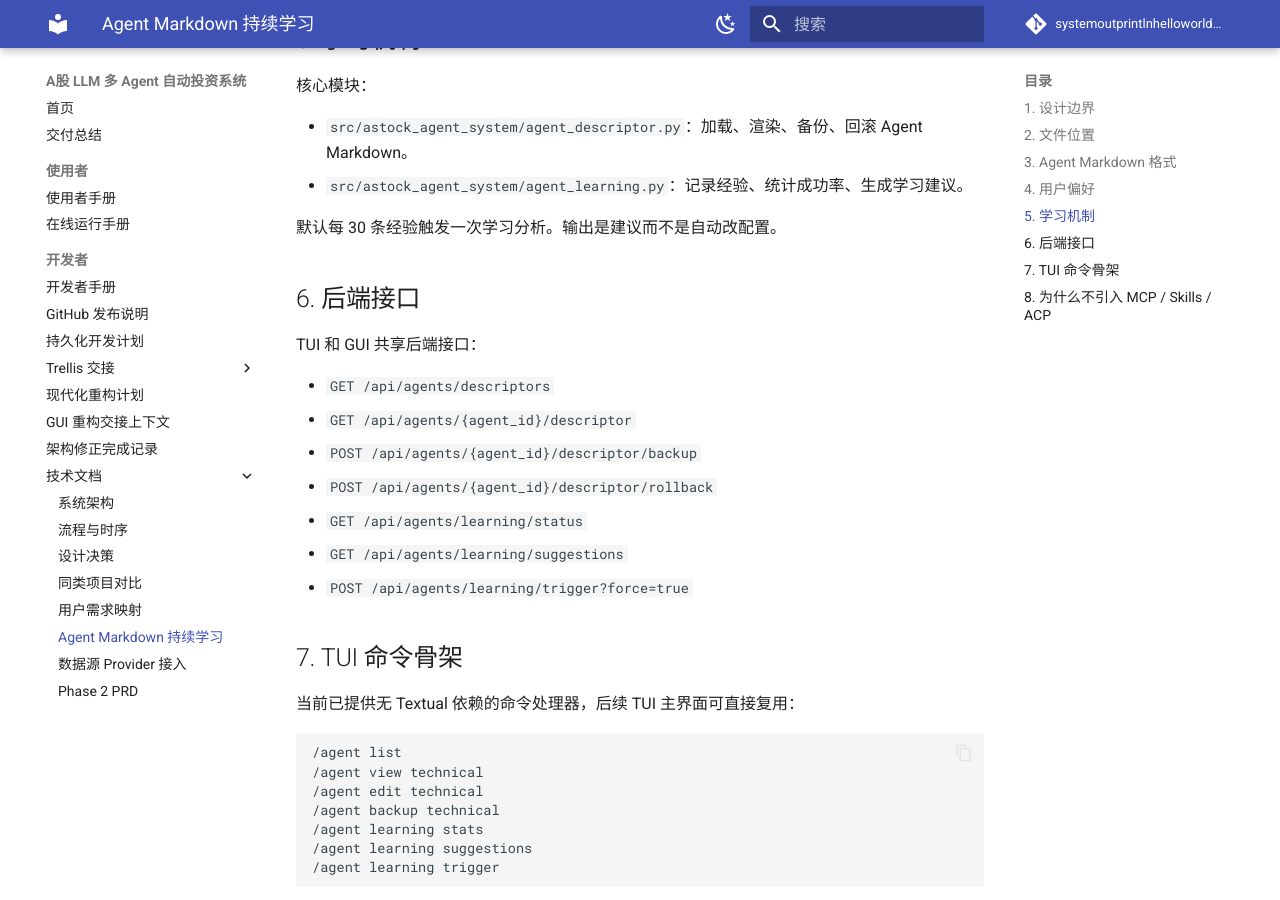
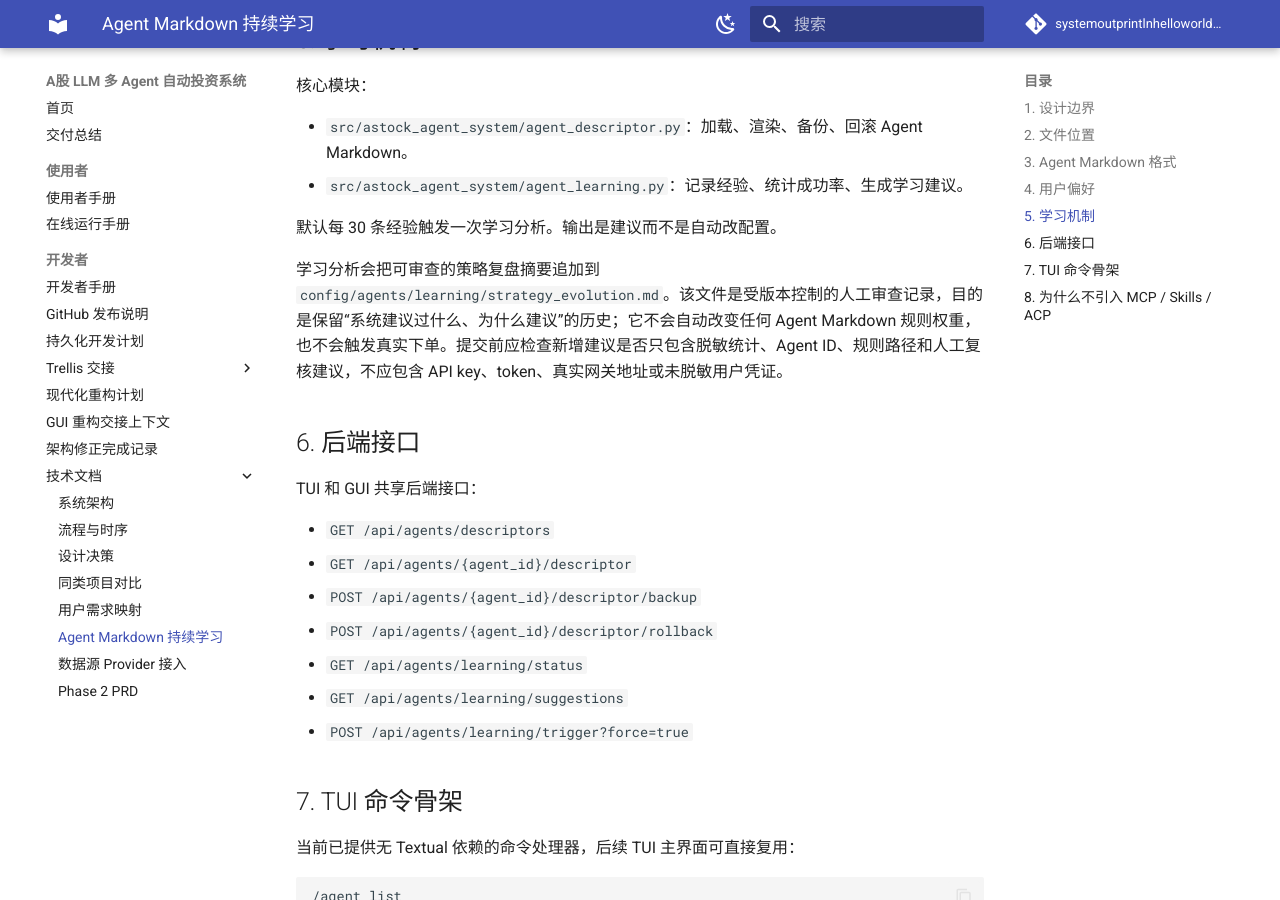
Before and after one commit to systemoutprintlnhelloworld/astock-agent-system, an MkDocs documentation site: the page built from docs/technical/AGENT_MD_LEARNING.md, in a window 1280 px wide and 900 px high, scrolled down 1802 px. Built offline with MkDocs 1.6.1 and Material for MkDocs 9.7.7, drawn with Linux system fonts in a browser that asks for light colours; comment, search, counter and statistics services are not loaded.

Commit message:
docs(learning): record strategy evolution note
Document that learning-generated strategy evolution entries are review-only audit notes, and include the latest generated learning summary for handoff visibility.

```diff
--- a/docs/technical/AGENT_MD_LEARNING.md
+++ b/docs/technical/AGENT_MD_LEARNING.md
@@ -80,6 +80,8 @@ user_profile:
 
 默认每 30 条经验触发一次学习分析。输出是建议而不是自动改配置。
 
+学习分析会把可审查的策略复盘摘要追加到 `config/agents/learning/strategy_evolution.md`。该文件是受版本控制的人工审查记录，目的是保留“系统建议过什么、为什么建议”的历史；它不会自动改变任何 Agent Markdown 规则权重，也不会触发真实下单。提交前应检查新增建议是否只包含脱敏统计、Agent ID、规则路径和人工复核建议，不应包含 API key、token、真实网关地址或未脱敏用户凭证。
+
 ## 6. 后端接口
 
 TUI 和 GUI 共享后端接口：
```
Also changed, not shown: config/agents/learning/strategy_evolution.md (+6 -0 lines).
